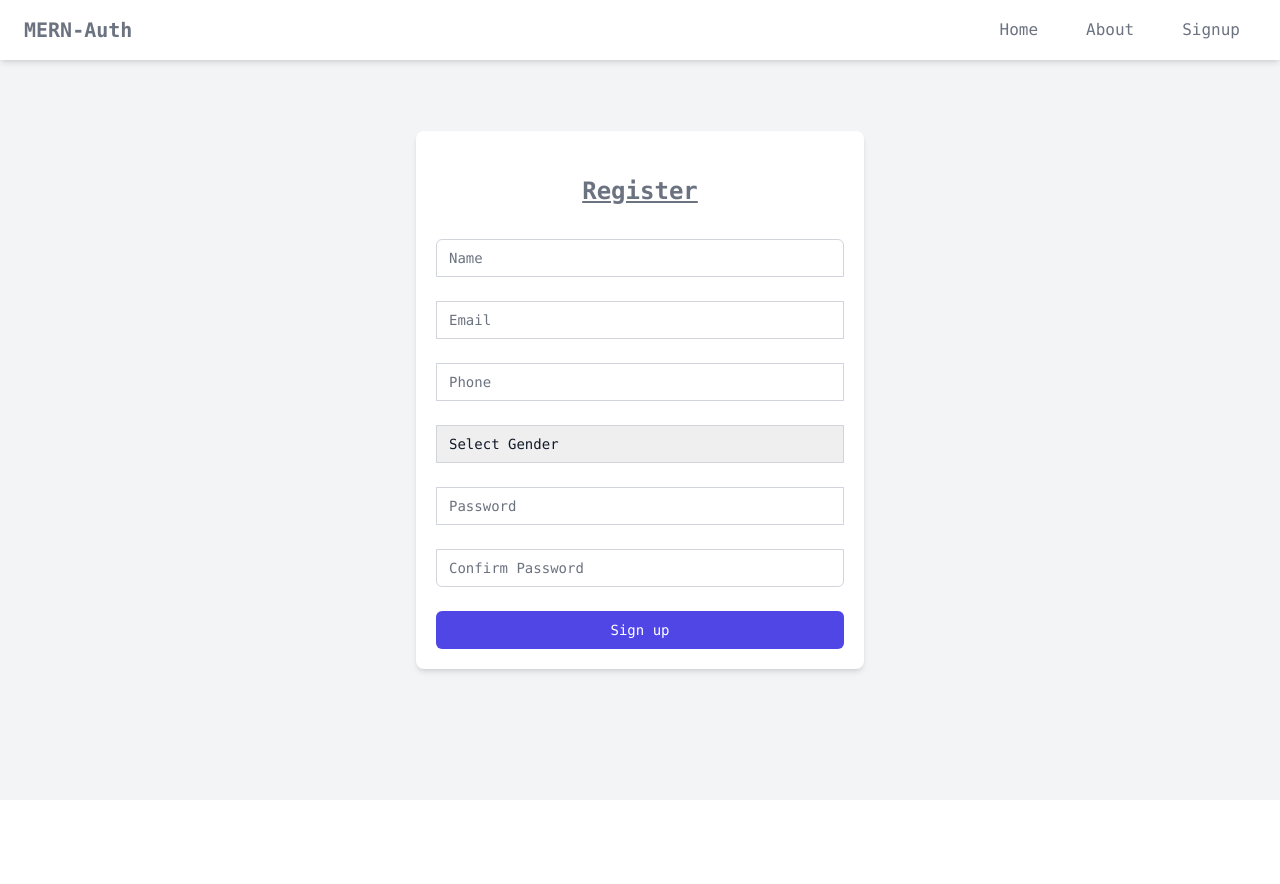
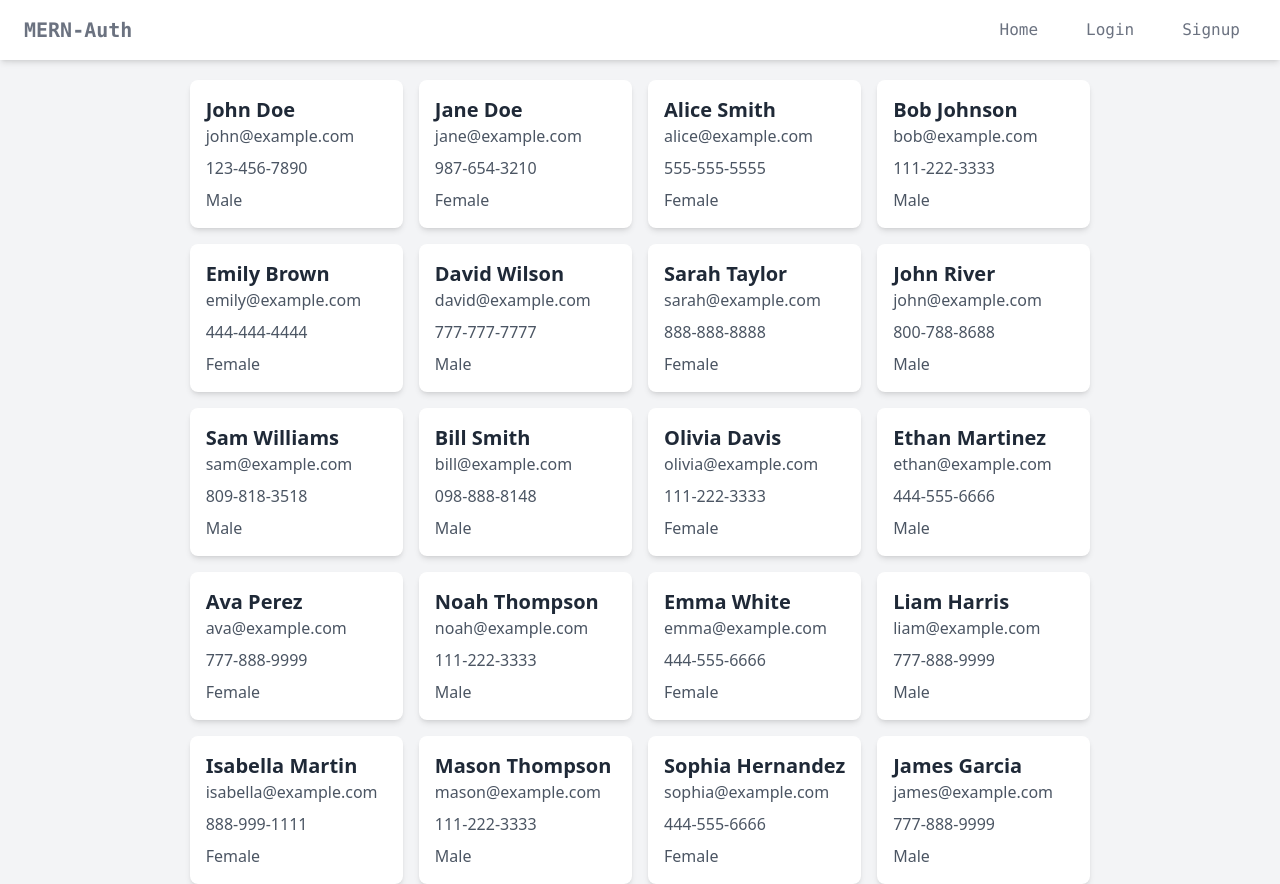
Before and after one commit to anupkb/mern-auth, a React (Vite) app in the folder frontend/: page / in a window 1280 px wide. Before the commit the page ends 800 px from the top, so only its background shows below. Built offline with nearby package versions, Linux system fonts and the light colour scheme.

Commit message:
frontend ui complete

```diff
--- a/frontend/package.json
+++ b/frontend/package.json
@@ -25,6 +25,7 @@
   },
   "dependencies": {
     "react": "^18.2.0",
-    "react-dom": "^18.2.0"
+    "react-dom": "^18.2.0",
+    "react-router-dom": "^6.22.3"
   }
 }
--- a/frontend/src/App.js
+++ b/frontend/src/App.js
@@ -1,7 +1,9 @@
 import React from "react";
 import { createRoot } from "react-dom/client";
+import { createBrowserRouter, RouterProvider, Outlet } from "react-router-dom";
 
 import Header from "./components/Header";
+import Home from "./components/Home";
 import Signup from "./components/Signup";
 import Login from "./components/Login";
 
@@ -9,11 +11,31 @@ const App = () => {
   return (
     <div>
       <Header />
-      <Signup />
-      {/* <Login /> */}
+      <Outlet />
     </div>
   );
 };
 
+const appRouter = createBrowserRouter([
+  {
+    path: "/",
+    element: <App />,
+    children: [
+      {
+        path: "/",
+        element: <Home />,
+      },
+      {
+        path: "signup",
+        element: <Signup />,
+      },
+      {
+        path: "login",
+        element: <Login />,
+      },
+    ],
+  },
+]);
+
 const root = createRoot(document.getElementById("root"));
-root.render(<App />);
+root.render(<RouterProvider router={appRouter} />);
--- a/frontend/src/components/Header.js
+++ b/frontend/src/components/Header.js
@@ -1,35 +1,38 @@
 import React from "react";
+import { Link } from "react-router-dom";
 
 const Header = () => {
   return (
     <header className="bg-white text-gray-100 shadow-md fixed top-0 left-0 w-full py-4 px-6 z-10 font-mono">
       <div className="max-w-7xl mx-auto flex justify-between items-center">
-        <div className="text-xl font-bold text-gray-500">MERN-Auth</div>
+        <div className="text-xl font-bold text-gray-500">
+          <Link to="/">MERN-Auth</Link>
+        </div>
         <nav>
           <ul className="flex space-x-4 ">
             <li className="px-4">
-              <a
-                href="/"
+              <Link
+                to="/"
                 className="text-gray-500 hover:text-gray-300 transition duration-300"
               >
                 Home
-              </a>
+              </Link>
             </li>
             <li className="px-4">
-              <a
-                href="/about"
+              <Link
+                to="/login"
                 className="text-gray-500 hover:text-gray-300 transition duration-300"
               >
-                About
-              </a>
+                Login
+              </Link>
             </li>
             <li className="px-4">
-              <a
-                href="/contact"
+              <Link
+                to="/signup"
                 className="text-gray-500 hover:text-gray-300 transition duration-300"
               >
                 Signup
-              </a>
+              </Link>
             </li>
           </ul>
         </nav>
--- /dev/null
+++ b/frontend/src/components/Home.js
@@ -0,0 +1,166 @@
+import React from "react";
+
+const users = [
+  {
+    id: 1,
+    name: "John Doe",
+    email: "john@example.com",
+    phone: "123-456-7890",
+    gender: "Male",
+  },
+  {
+    id: 2,
+    name: "Jane Doe",
+    email: "jane@example.com",
+    phone: "987-654-3210",
+    gender: "Female",
+  },
+  {
+    id: 3,
+    name: "Alice Smith",
+    email: "alice@example.com",
+    phone: "555-555-5555",
+    gender: "Female",
+  },
+  {
+    id: 4,
+    name: "Bob Johnson",
+    email: "bob@example.com",
+    phone: "111-222-3333",
+    gender: "Male",
+  },
+  {
+    id: 5,
+    name: "Emily Brown",
+    email: "emily@example.com",
+    phone: "444-444-4444",
+    gender: "Female",
+  },
+  {
+    id: 6,
+    name: "David Wilson",
+    email: "david@example.com",
+    phone: "777-777-7777",
+    gender: "Male",
+  },
+  {
+    id: 7,
+    name: "Sarah Taylor",
+    email: "sarah@example.com",
+    phone: "888-888-8888",
+    gender: "Female",
+  },
+  {
+    id: 8,
+    name: "John River",
+    email: "john@example.com",
+    phone: "800-788-8688",
+    gender: "Male",
+  },
+  {
+    id: 9,
+    name: "Sam Williams",
+    email: "sam@example.com",
+    phone: "809-818-3518",
+    gender: "Male",
+  },
+  {
+    id: 10,
+    name: "Bill Smith",
+    email: "bill@example.com",
+    phone: "098-888-8148",
+    gender: "Male",
+  },
+  {
+    id: 11,
+    name: "Olivia Davis",
+    email: "olivia@example.com",
+    phone: "111-222-3333",
+    gender: "Female",
+  },
+  {
+    id: 12,
+    name: "Ethan Martinez",
+    email: "ethan@example.com",
+    phone: "444-555-6666",
+    gender: "Male",
+  },
+  {
+    id: 13,
+    name: "Ava Perez",
+    email: "ava@example.com",
+    phone: "777-888-9999",
+    gender: "Female",
+  },
+  {
+    id: 14,
+    name: "Noah Thompson",
+    email: "noah@example.com",
+    phone: "111-222-3333",
+    gender: "Male",
+  },
+  {
+    id: 15,
+    name: "Emma White",
+    email: "emma@example.com",
+    phone: "444-555-6666",
+    gender: "Female",
+  },
+  {
+    id: 16,
+    name: "Liam Harris",
+    email: "liam@example.com",
+    phone: "777-888-9999",
+    gender: "Male",
+  },
+  {
+    id: 17,
+    name: "Isabella Martin",
+    email: "isabella@example.com",
+    phone: "888-999-1111",
+    gender: "Female",
+  },
+  {
+    id: 18,
+    name: "Mason Thompson",
+    email: "mason@example.com",
+    phone: "111-222-3333",
+    gender: "Male",
+  },
+  {
+    id: 19,
+    name: "Sophia Hernandez",
+    email: "sophia@example.com",
+    phone: "444-555-6666",
+    gender: "Female",
+  },
+  {
+    id: 20,
+    name: "James Garcia",
+    email: "james@example.com",
+    phone: "777-888-9999",
+    gender: "Male",
+  },
+];
+
+const Home = () => {
+  return (
+    <div className="min-h-screen flex items-center justify-center bg-gray-100 pt-20">
+      <div className="grid grid-cols-1 sm:grid-cols-2 md:grid-cols-3 lg:grid-cols-4 gap-4">
+        {users.map((user) => (
+          <div
+            key={user.id}
+            className="bg-white shadow-md rounded-lg overflow-hidden p-4"
+          >
+            <h3 className="text-xl font-semibold text-gray-800">{user.name}</h3>
+            <p className="text-gray-600 mb-2">{user.email}</p>
+            <p className="text-gray-600 mb-2">{user.phone}</p>
+            <p className="text-gray-600">{user.gender}</p>
+          </div>
+        ))}
+      </div>
+    </div>
+  );
+};
+
+export default Home;
--- a/frontend/src/components/Login.js
+++ b/frontend/src/components/Login.js
@@ -18,7 +18,7 @@ const Login = () => {
   };
 
   return (
-    <div className="min-h-screen flex items-center justify-center bg-gray-100 py-12 px-4 sm:px-6 lg:px-8 font-mono">
+    <div className="min-h-screen flex items-center justify-center bg-gray-100 py-12 px-4 sm:px-6 lg:px-8 pt-20 font-mono">
       <div className="max-w-md w-full space-y-8 rounded-lg p-5 bg-white shadow-md">
         <div>
           <h2 className="mt-6 text-center text-2xl font-extrabold text-gray-500 underline">
--- a/frontend/src/components/Signup.js
+++ b/frontend/src/components/Signup.js
@@ -23,7 +23,7 @@ const Signup = () => {
   };
 
   return (
-    <div className="min-h-screen flex items-center justify-center bg-gray-100 py-12 px-4 sm:px-6 lg:px-8 font-mono">
+    <div className="min-h-screen flex items-center justify-center bg-gray-100 py-12 px-4 sm:px-6 lg:px-8 pt-20 font-mono">
       <div className="max-w-md w-full space-y-8 rounded-lg p-5 bg-white shadow-md">
         <div>
           <h2 className="mt-6 text-center text-2xl font-extrabold text-gray-500 underline">
```
Also changed, not shown: 1 other file (tests, documents, lock files or other folders).
